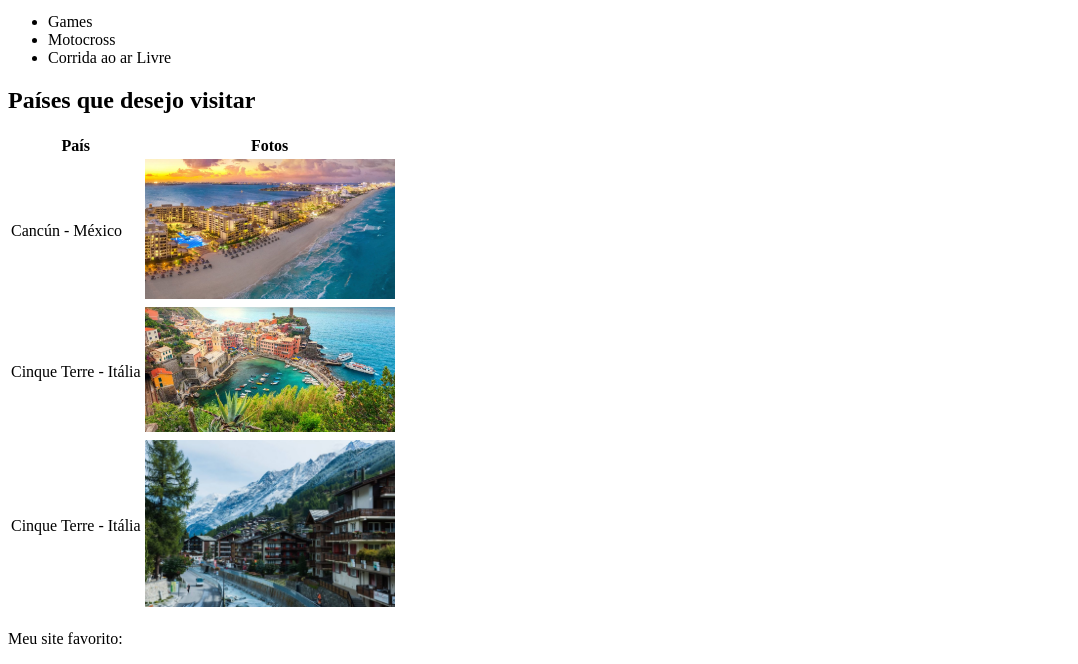
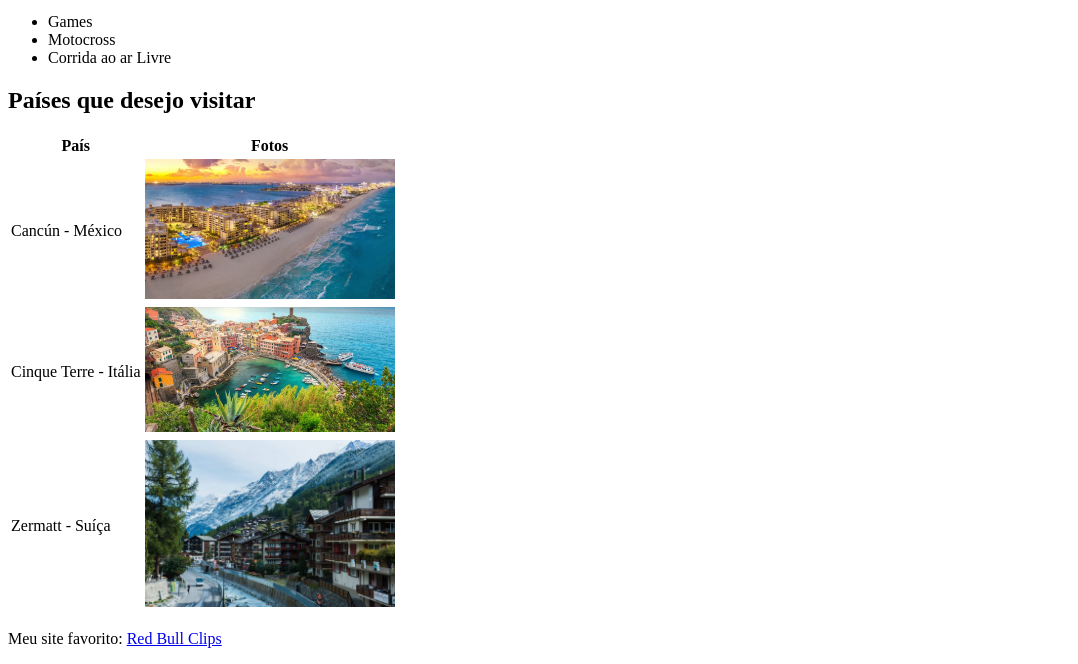
Before and after one commit to JJean-dev/Trabalho.Uninter, a plain HTML site: page index.html in a window 1280 px wide. Shown: the part 137-801 px from the top of the page, without its empty margins (0-1078 px from the left). Drawn offline with Linux system fonts and the light colour scheme.

Commit message:
fav. site

```diff
--- a/index.html
+++ b/index.html
@@ -28,26 +28,26 @@ Meu maior interesse é acompanhar as novidades do mundo tech e do desenvolviment
         <td>Cancún - México</td>
         <td>
         <a href="https://www.guiamexico.com.br/o-que-fazer-no-centro-de-cancun/">
-        <img src="IMAGENS/Cancún - México.jpg" width="250px"></a>
+        <img src="IMAGENS/Cancún - México.jpg" alt="Foto aérea vista Cancún" width="250px"></a>
         </td>
     </tr>
      <tr>
         <td>Cinque Terre - Itália</td>
         <td>
         <a href="https://guia.melhoresdestinos.com.br/blog/cinque-terre.html">
-        <img src="IMAGENS/Cinque Terre - Itália.jpg" width="250px"></a>
+        <img src="IMAGENS/Cinque Terre - Itália.jpg" alt="Foto aérea vista Cinque Terre" width="250px"></a>
         </td>
     </tr>
     <tr>
-        <td>Cinque Terre - Itália</td>
+        <td>Zermatt - Suíça</td>
         <td>
         <a href="https://www.kellyprincewrites.com/things-to-do-in-zermatt-switzerland/">
-        <img src="IMAGENS/Zermatt - Suíça.jpg" width="250px"></a>
+        <img src="IMAGENS/Zermatt - Suíça.jpg" alt="Foto paisagem Zermatt" width="250px"></a>
         </td>
     </tr>
 </table>
 
-<p>Meu site favorito: <a href="https://www.redbull.com/br-pt/collections/clips"></a></p>
+<p>Meu site favorito: <a href="https://www.redbull.com/br-pt/collections/clips" target="_blank" rel="noopener">Red Bull Clips</a></p>
 
 </body>
 </html>
```
